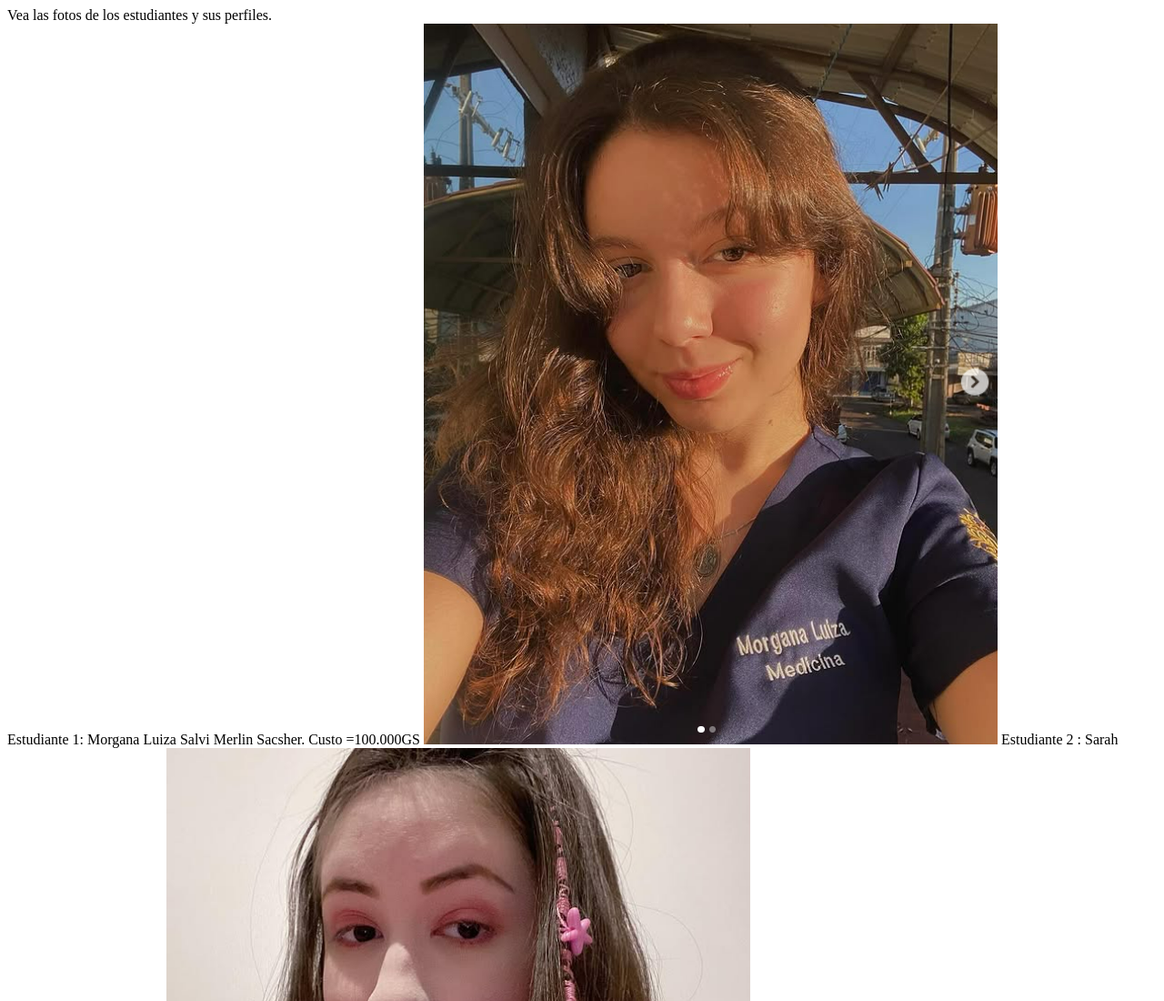
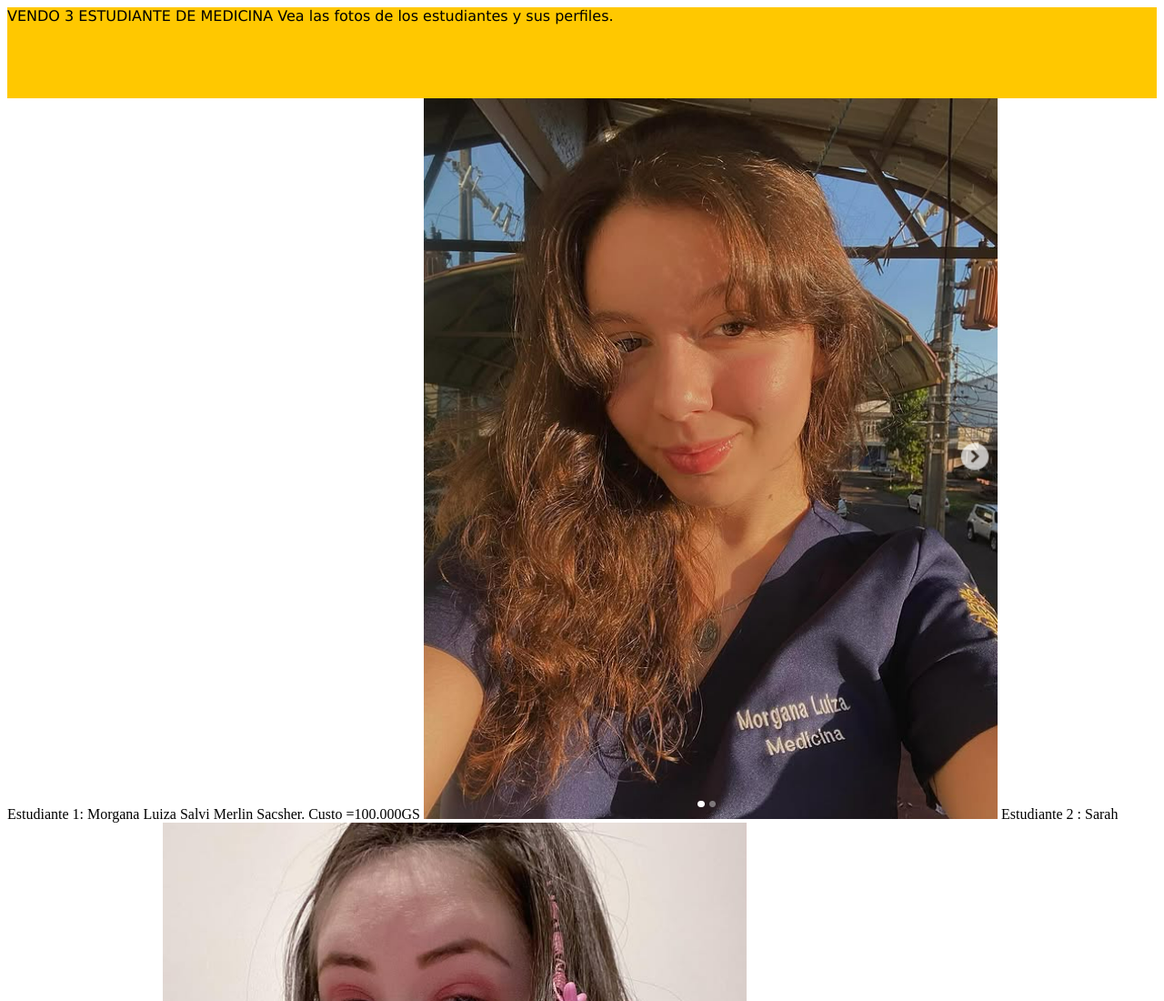
Before and after one commit to EduardoZanoni/Site-do-palaguai, a plain HTML site: page index.html in a window 1280 px wide. Shown: the top 1100 px of the page at 91% size. Drawn offline with Linux system fonts and the light colour scheme.

Commit message:
Update index.html

```diff
--- a/index.html
+++ b/index.html
@@ -1,4 +1,3 @@
-
 <!DOCTYPE html>
 <html lang="pt-br">
 <head>
@@ -8,14 +7,14 @@
 
 <body>
 <header>
-Vea las fotos de los estudiantes y sus perfiles.</header>
+  VENDO 3 ESTUDIANTE DE MEDICINA
+Vea las fotos de los estudiantes y sus perfiles. <link rel="stylesheet" href="Persona.css">
+</header>
+
 <main>
-Estudiante 1: Morgana Luiza Salvi Merlin Sacsher. Custo =100.000GS
-       <img src= "Captura de tela 2025-08-27 192204.png" alt= "Foto de la estudiante 1" >
-Estudiante 2 : Sarah Norato Custo =100.000GS
-        <img src= "sarah.png" alt= "Foto de la estudiante 2">
- Estudiante 3 : Maria Eduarda Martinez Custo =100.000GS
-       <img src= "madu.png" alt= "Foto de la estudiante 3">
+Estudiante 1: Morgana Luiza Salvi Merlin Sacsher. Custo =100.000GS <img src= "Captura de tela 2025-08-27 192204.png" alt= "Foto de la estudiante 1" >
+Estudiante 2 : Sarah Norato Custo =100.000GS<img src= "sarah.png" alt= "Foto de la estudiante 2">
+Estudiante 3 : Maria Eduarda Martinez Custo =100.000GS <img src= "madu.png" alt= "Foto de la estudiante 3">
  </main>
 </body>
 <html/>
```
